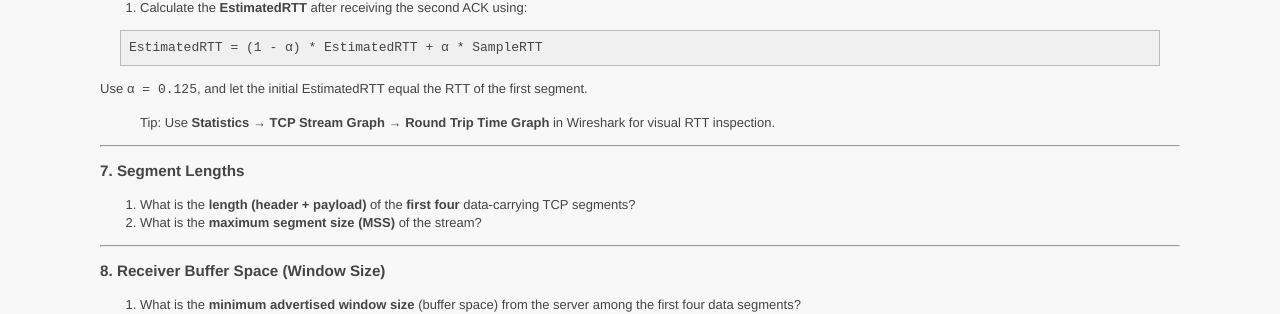
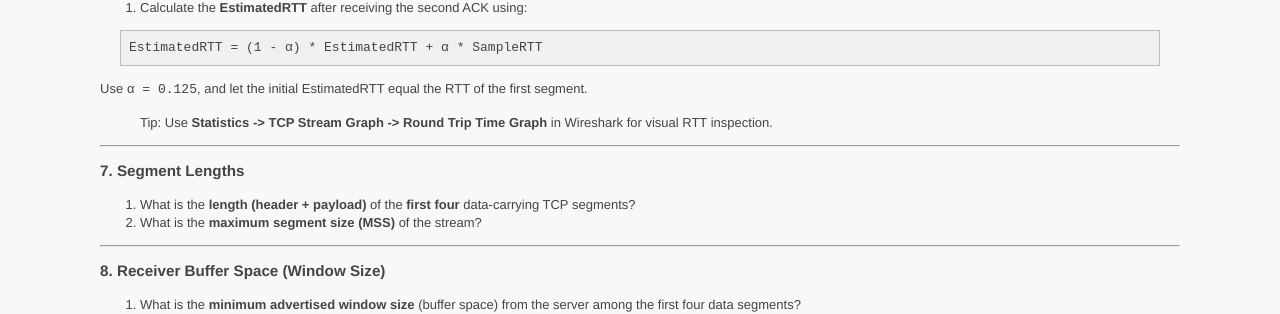
Before and after one commit to ycpcs/cs330-fall2026, a Jekyll site: the page built from assignments/wireshark-tcp.md, in a window 1280 px wide and 1400 px high, scrolled down 1608 px. Shown: the part 145-459 px from the top of the window. Built offline with Jekyll 4.4.1, drawn with Linux system fonts in a browser that asks for light colours; some of the changed text lies outside the part shown.

Commit message:
update lab

```diff
--- a/assignments/wireshark-tcp.md
+++ b/assignments/wireshark-tcp.md
@@ -121,7 +121,7 @@ EstimatedRTT = (1 - α) * EstimatedRTT + α * SampleRTT
 
 Use `α = 0.125`, and let the initial EstimatedRTT equal the RTT of the first segment.
 
-> Tip: Use **Statistics → TCP Stream Graph → Round Trip Time Graph** in Wireshark for visual RTT inspection.
+> Tip: Use **Statistics -> TCP Stream Graph -> Round Trip Time Graph** in Wireshark for visual RTT inspection.
 
 ---
 
@@ -174,7 +174,7 @@ Use `α = 0.125`, and let the initial EstimatedRTT equal the RTT of the first se
 To visualize how data was sent over time:
 
 1. Select a TCP segment sent from the client.
-2. Go to **Statistics → TCP Stream Graph → Time-Sequence Graph (Stevens)**.
+2. Go to **Statistics -> TCP Stream Graph -> Time-Sequence Graph (Stevens)**.
 3. Observe the shape of the graph.
 
 ### Questions
```
